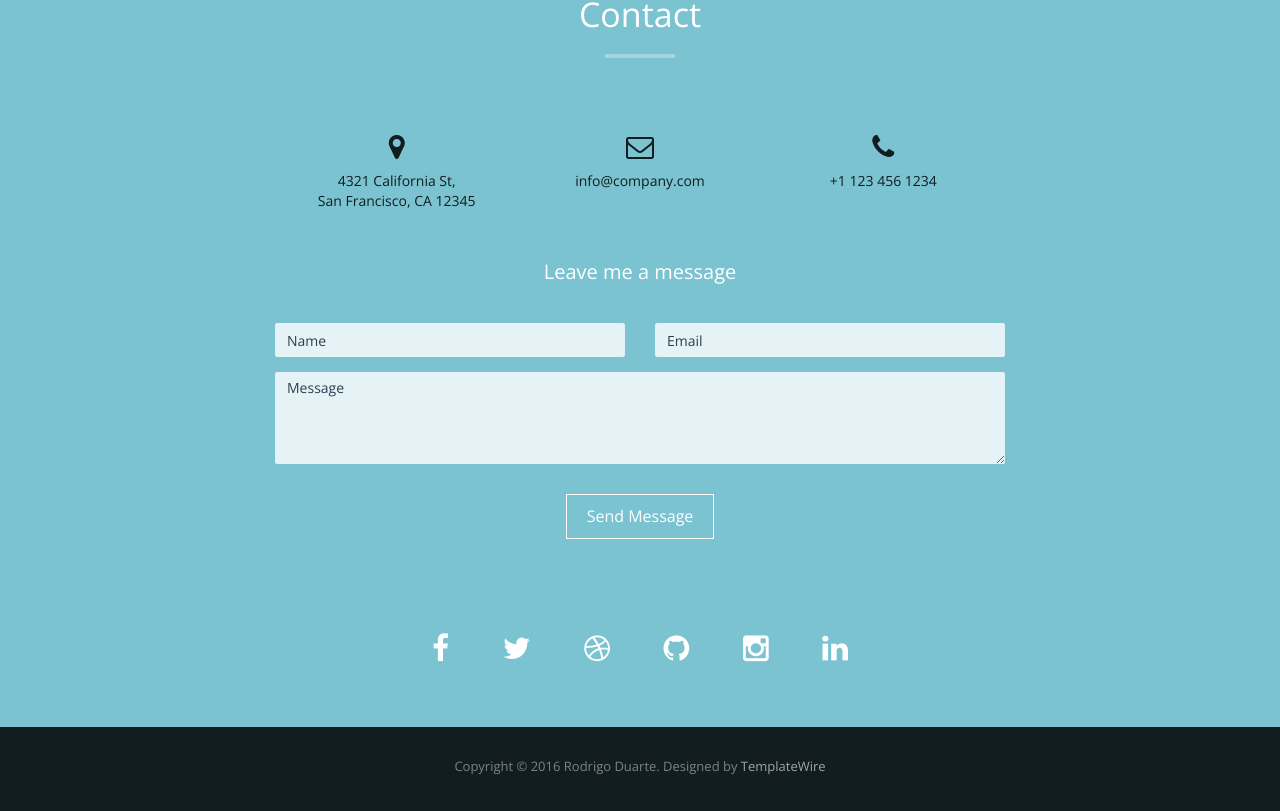
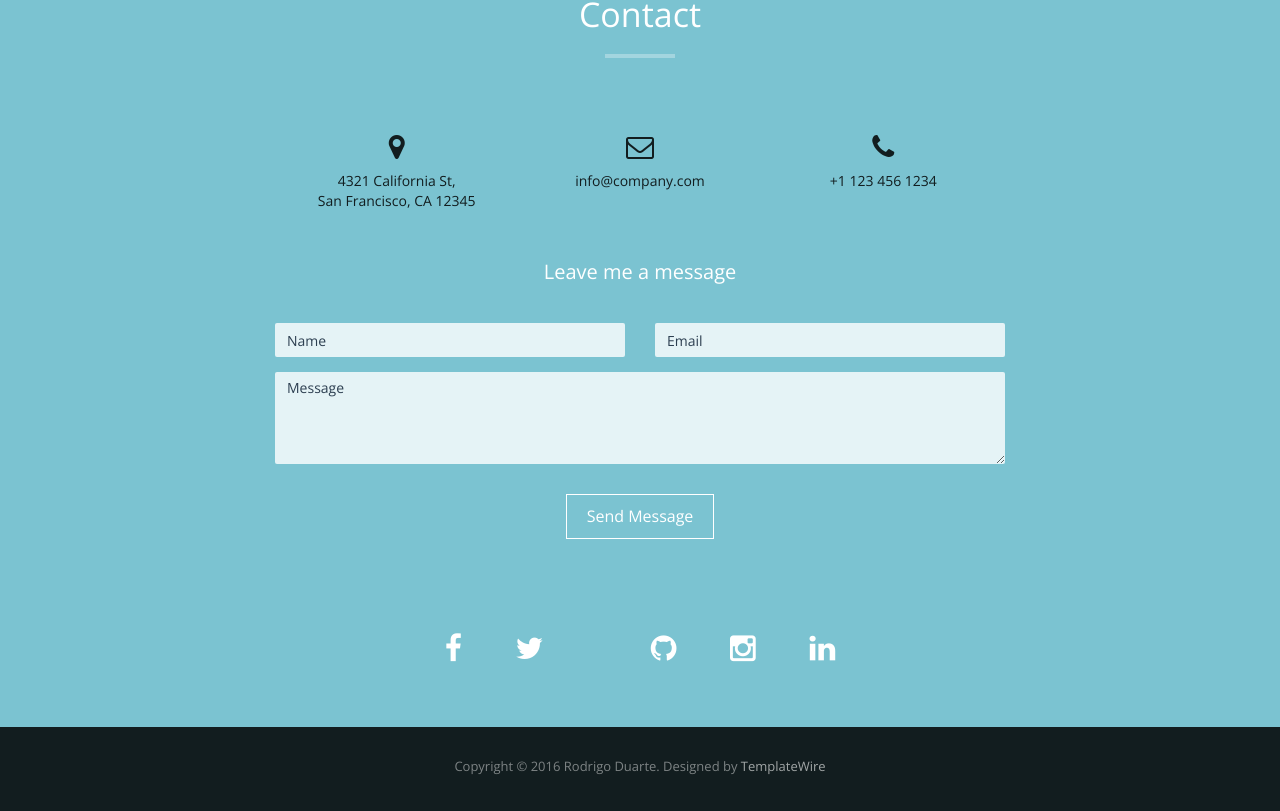
Before and after one commit to Dorir/Avanzando, a plain HTML site: page index.html in a window 1280 px wide. Shown: the part 6003-6814 px from the top of the page. Drawn offline with nearby package versions, Linux system fonts and the light colour scheme.

Commit message:
Update index.html

```diff
--- a/index.html
+++ b/index.html
@@ -422,10 +422,10 @@
         <ul>
           <li><a href="#"><i class="fa fa-facebook"></i></a></li>
           <li><a href="#"><i class="fa fa-twitter"></i></a></li>
-          <li><a href="#"><i class="fa fa-dribbble"></i></a></li>
+          <li><a href="#"><i class="fa fa-snapchat"></i></a></li>
           <li><a href="#"><i class="fa fa-github"></i></a></li>
-          <li><a href="#"><i class="fa fa-instagram"></i></a></li>
-          <li><a href="#"><i class="fa fa-linkedin"></i></a></li>
+          <li><a href="https://www.instagram.com/rj.dm/"><i class="fa fa-instagram"></i></a></li>
+          <li><a href="https://www.linkedin.com/in/rodrigojdm"><i class="fa fa-linkedin"></i></a></li>
         </ul>
       </div>
     </div>
```
